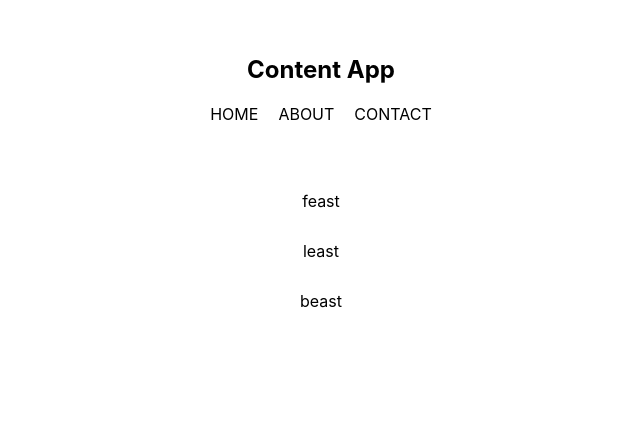
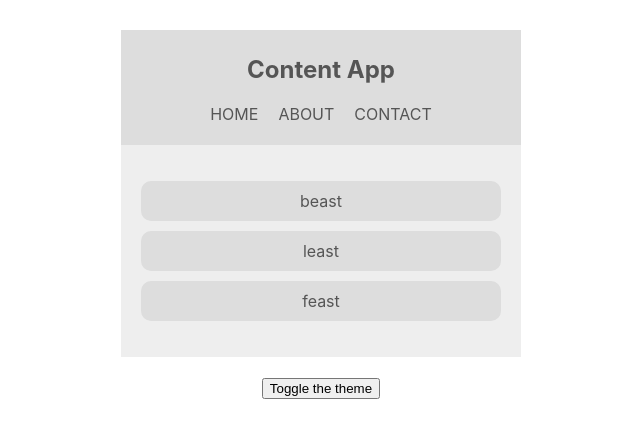
Before and after one commit to iamjianyou/P06_context-react-app, a React (Create React App) app: page / in a window 1280 px wide. Shown: the top 438 px of the page, without its empty margins (319-959 px from the left). Built offline with nearby package versions, Linux system fonts and the light colour scheme.

Commit message:
accessing context & add a ThemeToggle

```diff
--- a/src/App.js
+++ b/src/App.js
@@ -2,6 +2,7 @@
 import Navbar from './components/Navbar';
 import BookList from './components/BookList';
 import ThemeContextProvider from './contexts/ThemeContext'
+import ThemeToggle from './components/ThemeToggle';
 
 /**
  * The components <Navbar/> <BookList/> are attached to the ThemeContextProvider as a Props
@@ -16,6 +17,7 @@
       <ThemeContextProvider>
         <Navbar/>
         <BookList/>
+        <ThemeToggle/>
       </ThemeContextProvider>
     </div>
   );
--- a/src/components/BookList.js
+++ b/src/components/BookList.js
@@ -1,17 +1,21 @@
 import React, {Component } from 'react';
+import {ThemeContext} from '../contexts/ThemeContext';
 
 class BookList extends Component {
     // constructor(props) {
     //     super(props);
     //     this.state = {  }
     // }
+    static contextType = ThemeContext;
     render() {
+        const {isLightTheme, light, dark} = this.context;
+        const theme = isLightTheme ? light : dark;
         return (
-            <div className = 'book-list'>
+            <div className = 'book-list' style = {{color: theme.syntax, background: theme.bg}}>
                 <ul>
-                    <li>feast</li>
-                    <li>least</li>
-                    <li>beast</li>
+                    <li style = {{background: theme.ui}}>beast</li>
+                    <li style = {{background: theme.ui}}>least</li>
+                    <li style = {{background: theme.ui}}>feast</li>
                 </ul>
             </div>
         );
--- a/src/components/Navbar.js
+++ b/src/components/Navbar.js
@@ -1,9 +1,14 @@
 import React, {Component} from 'react';
+import {ThemeContext} from '../contexts/ThemeContext'
 
 class Navbar extends Component {
+    static contextType = ThemeContext;
     render(){
+        console.log(this.context);
+        const {isLightTheme, light, dark} = this.context;
+        const theme = isLightTheme ? light : dark;
         return(
-            <nav>
+            <nav style ={{background: theme.ui, color: theme.syntax}}>
                 <h1> Content App</h1>
                 <ul>
                     <li>HOME</li>
--- /dev/null
+++ b/src/components/ThemeToggle.js
@@ -0,0 +1,15 @@
+import React, { Component } from 'react';
+import {ThemeContext}from '../contexts/ThemeContext';
+
+class ThemeToggle extends Component {
+    static contextType = ThemeContext;
+
+    render() {
+        const {toggleTheme} = this.context;
+        return (
+        <button onClick ={toggleTheme}> Toggle the theme </button>
+        );
+    }
+}
+
+export default ThemeToggle;
--- a/src/contexts/ThemeContext.js
+++ b/src/contexts/ThemeContext.js
@@ -1,14 +1,18 @@
 import React, {createContext, Component} from 'react';
 
-export const ThemContext = createContext();
+export const ThemeContext = createContext();
 
 class ThemeContextProvider extends Component {
 
     // state to be shared in different components
     state = {
-        isLightThem: true,
+        isLightTheme: true,
         light: {syntax: '#555', ui: '#ddd', bg:'#eee'},
         dark: {syntax: '#ddd', ui: '#333', bg:'#555'}
+    }
+
+    toggleTheme = () => {
+        this.setState({ isLightTheme: !this.state.isLightTheme});
     }
 
     /** {this.props.children}
@@ -17,9 +21,9 @@
 
     render() {
         return (
-            <ThemContext.Provider value={{...this.state}}>
+            <ThemeContext.Provider value={{...this.state, toggleTheme: this.toggleTheme}}>
                 {this.props.children}
-            </ThemContext.Provider>
+            </ThemeContext.Provider>
         );
     }
 }
```
